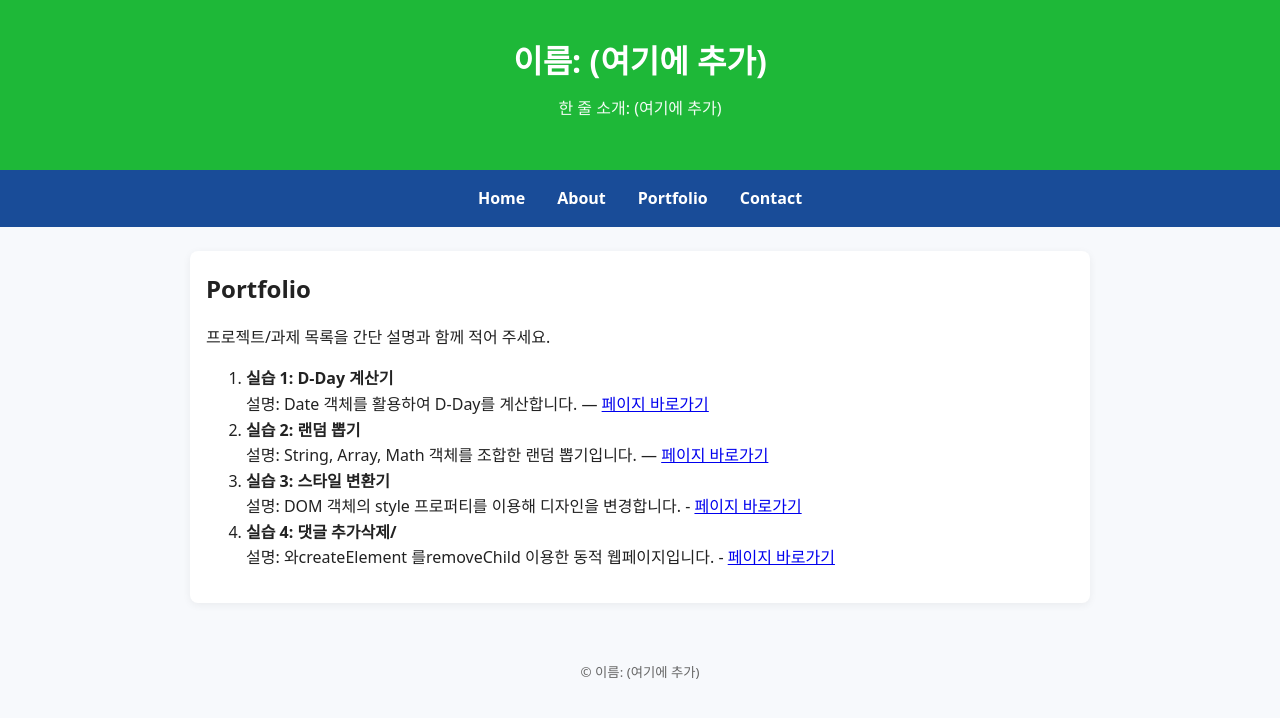
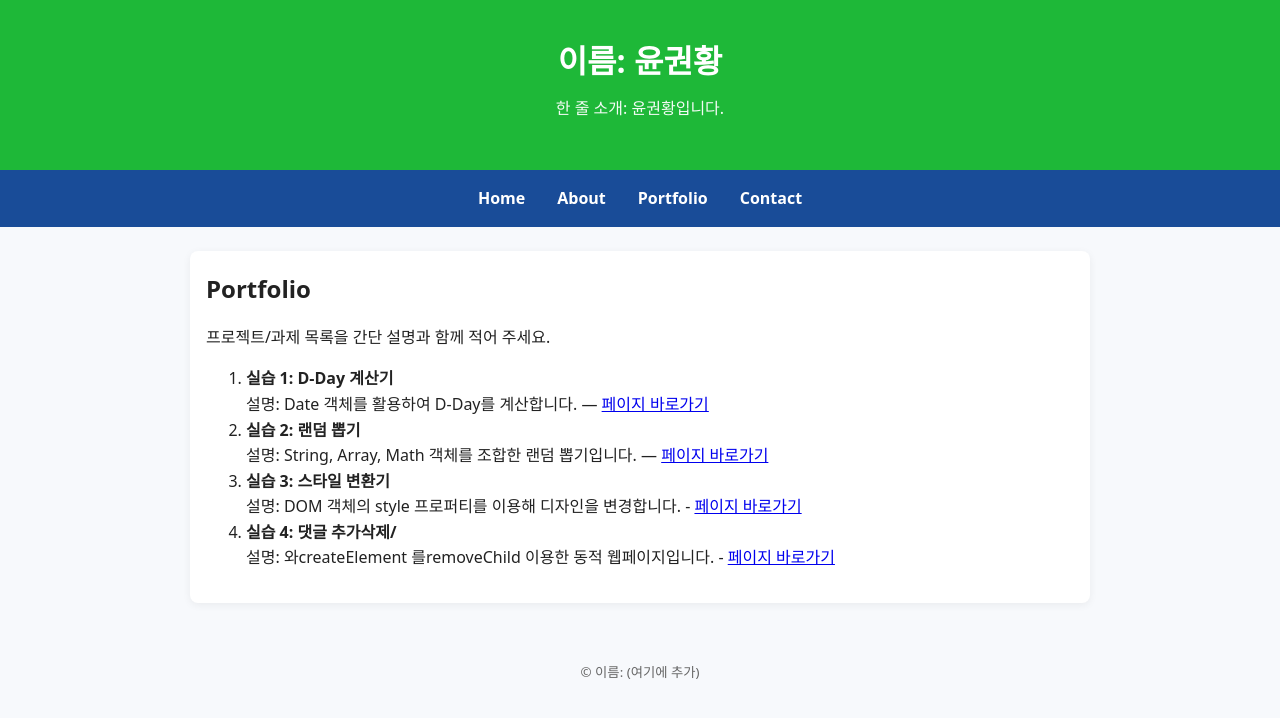
Before and after one commit to a01065855345-hub/yoon_sample, a plain HTML site: page portfolio.html in a window 1280 px wide. Drawn offline with Linux system fonts and the light colour scheme; a script that the page names is missing.

Commit message:
Update portfolio.html

```diff
--- a/portfolio.html
+++ b/portfolio.html
@@ -8,8 +8,8 @@
 </head>
 <body>
 <header>
-  <h1>이름: (여기에 추가)</h1>
-  <p class="subtitle">한 줄 소개: (여기에 추가)</p>
+  <h1>이름: 윤권황</h1>
+  <p class="subtitle">한 줄 소개: 윤권황입니다.</p>
 </header>
 <nav>
   <a href="index.html">Home</a>
```
